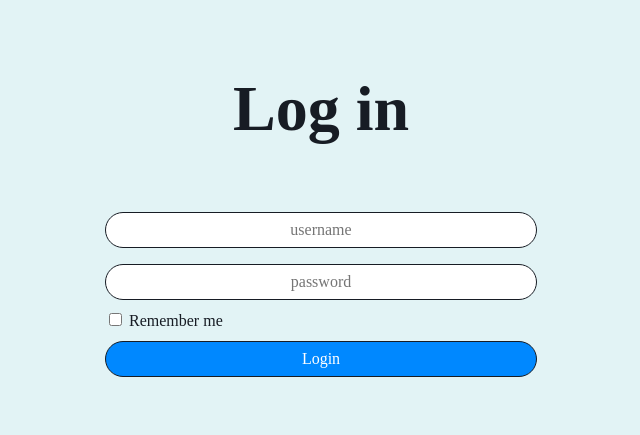
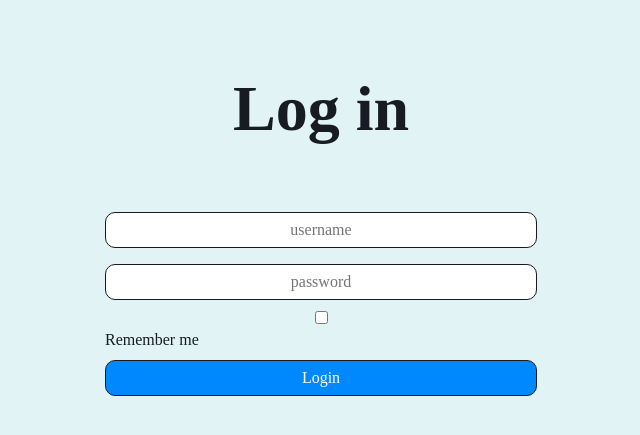
Before and after one commit to Huy-Ngo/acanban, a Python web app: template src/acanban/templates/login.html in a window 1280 px wide. Shown: the part 74-509 px from the top of the page, without its empty margins (319-959 px from the left). Run offline with Jinja, Linux system fonts and the light colour scheme; the template is opened without the code that fills it, so the values that code supplies are empty.

Commit message:
Styling textarea

```diff
--- a/src/acanban/static/style.css
+++ b/src/acanban/static/style.css
@@ -27,22 +27,9 @@
 }
 
 /*placeholder center*/
- ::-webkit-input-placeholder {
-   text-align: center;
+::placeholder{
+    text-align: center;
 }
-
-:-moz-placeholder { /* Firefox 18- */
-   text-align: center;
-}
-
-::-moz-placeholder {  /* Firefox 19+ */
-   text-align: center;
-}
-
-:-ms-input-placeholder {
-   text-align: center;
-}
-
 
 :root {
     --color-bg: #ffffff;
@@ -94,13 +81,15 @@ p {
 form {
     margin: auto;
     max-width: 27rem;
+    display: flex;
+    flex-direction: column;
 }
 button, input, select, textarea {
     font-family: inherit;
     font-size: 100%;
 }
 input[type=text], input[type=password], input[type=email], input[type=submit],
-select {
+input[type=textarea],select, textarea {
     background-color: var(--color-bg);
     border: 0.1rem solid var(--color-fg);
     box-sizing: border-box;
@@ -108,7 +97,11 @@ select {
     margin: 0.5rem 0;
     padding: 0.5rem;
     width: 100%;
-    border-radius: 20px;
+    border-radius: 10px;
+}
+textarea {
+    resize: none;
+    height: 10vh;
 }
 select {
     appearance: none;
--- a/src/acanban/templates/base.html
+++ b/src/acanban/templates/base.html
@@ -45,8 +45,6 @@
         <a href=/p>Projects</a>
         <a href=/t>Tasks</a>
         {% endif %}
-
-
         {% if current_user.is_authenticated %}
         <a href='/u/{{ current_user.key }}' class=expand>My Profile</a>
         <a href=/logout>Logout</a>
--- a/src/acanban/templates/login.html
+++ b/src/acanban/templates/login.html
@@ -22,7 +22,7 @@
 {% block title %}Login{% endblock %}
 {% block content %}
 <h1>Log in</h1>
-<form action=login method=POST>
+<form action=login method=POST id=login>
   {% if error %}
   <div class=error>{{ error }}</div>
   {% endif %}
```
